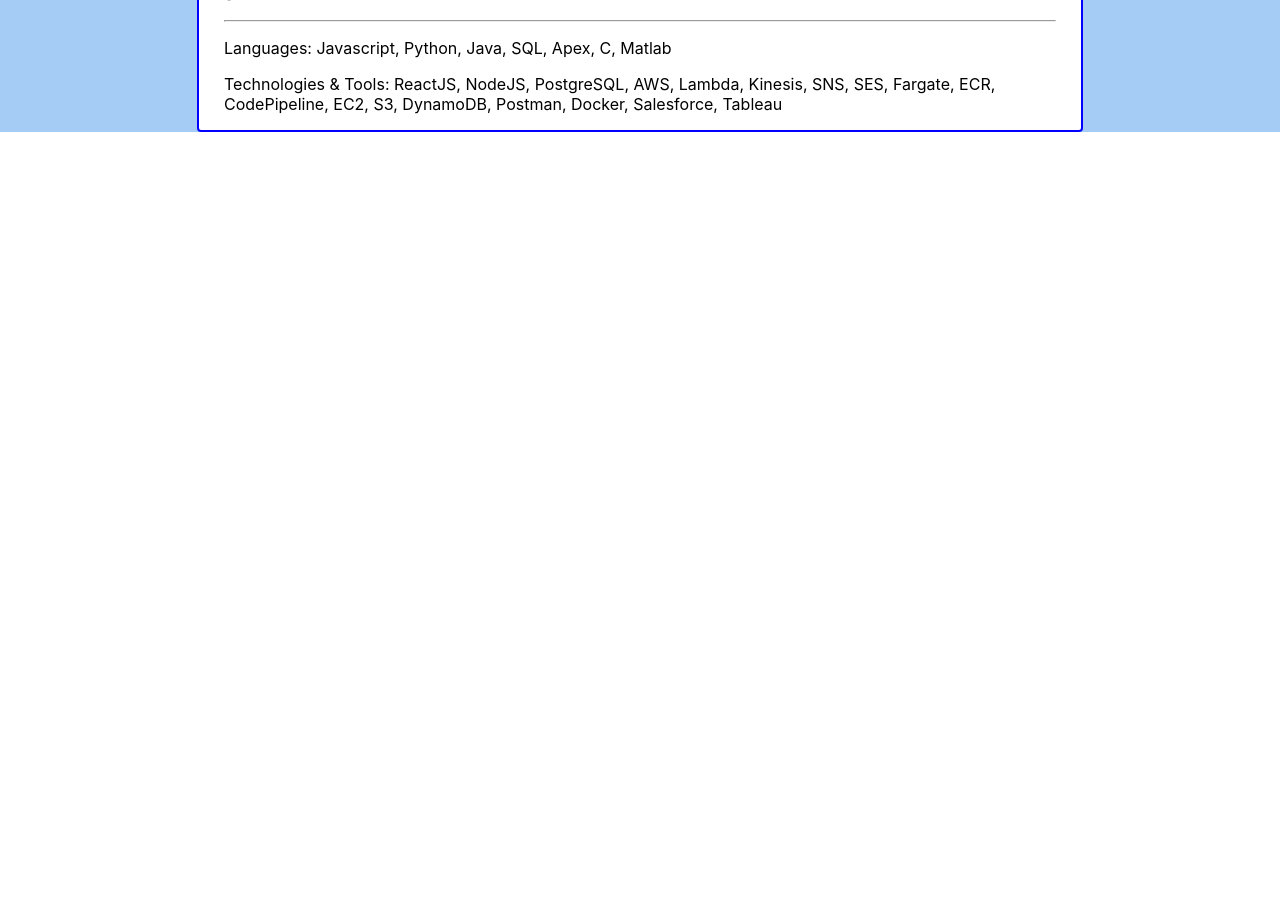
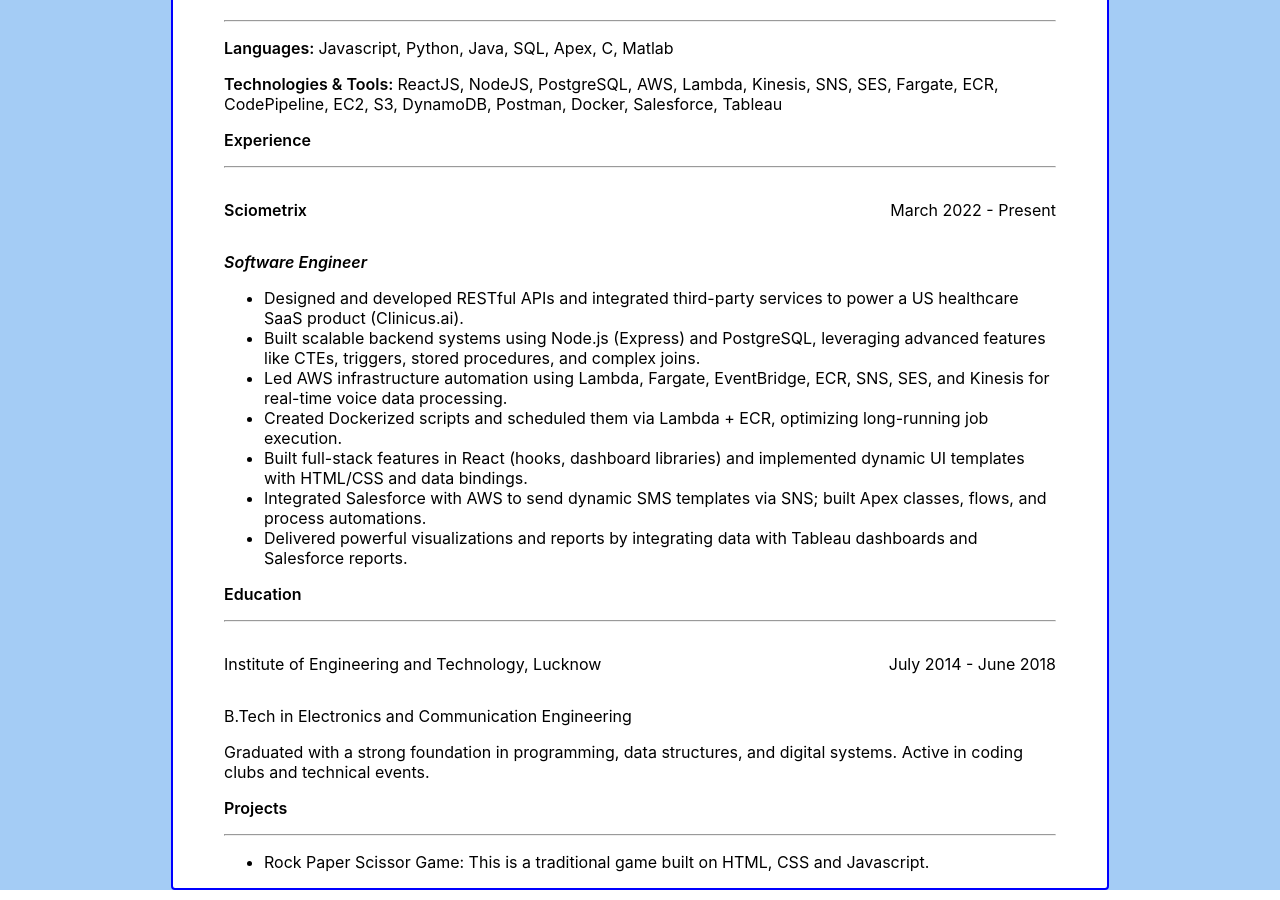
Before and after one commit to ankursonideveloper/resume, a React (Create React App) app in the folder resume/: page / in a window 1280 px wide. Shown: the part 180-1080 px from the top of the page. Before the commit the page ends 800 px from the top, so only its background shows below. Built offline with nearby package versions, Linux system fonts and the light colour scheme.

Commit message:
completed structure

```diff
--- a/resume/src/App.css
+++ b/resume/src/App.css
@@ -1,7 +1,7 @@
-.App{
+.App {
   background-color: #a4ccf5;
 }
-.font-color{
+.font-color {
   color: #7777f2;
 }
 .Resume {
@@ -11,22 +11,22 @@
   box-shadow: 2px;
   width: 65%;
   margin: 10px auto;
-  padding-left: 25px;
-  padding-right: 25px;
+  padding-left: 4vw;
+  padding-right: 4vw;
   background-color: white;
 }
-.Title{
+.Title {
   font-size: 30px;
   font-weight: 500;
   text-align: center;
 }
-.Data{
+.Data {
   display: flex;
   flex-direction: row;
   align-items: center;
   gap: 3px;
 }
-.Header1{
+.Header1 {
   display: flex;
   flex-wrap: wrap;
   flex-direction: row;
@@ -34,7 +34,7 @@
   gap: 3px;
   justify-content: center;
 }
-.Header2{
+.Header2 {
   display: flex;
   flex-direction: row;
   flex-wrap: wrap;
@@ -42,10 +42,22 @@
   gap: 3px;
   justify-content: center;
 }
-.icon{
+.icon {
   margin-bottom: -5px;
 }
-.divider{
+.divider {
   font-weight: 600;
   font-size: larger;
 }
+.apart {
+  display: flex;
+  flex-direction: row;
+  align-items: flex-end;
+  justify-content: space-between;
+}
+.font-bold {
+  font-weight: 600;
+}
+.font-italic {
+  font-style: italic;
+}
--- /dev/null
+++ b/resume/src/Components/Education.js
@@ -0,0 +1,20 @@
+import React from "react";
+
+const Education = (props) => {
+  return (
+    <div>
+      <div className="apart">
+        <p>{props.college}</p>
+        <p>{props.duration}</p>
+      </div>
+      <div>
+        <p>{props.degree}</p>
+      </div>
+      <div>
+        <p>{props.description}</p>
+      </div>
+    </div>
+  );
+};
+
+export default Education;
--- /dev/null
+++ b/resume/src/Components/Experience.js
@@ -0,0 +1,24 @@
+import React from "react";
+
+const Experience = (props) => {
+  return (
+    <div>
+      <div className="apart">
+        <p className="font-bold">{props.company}</p>
+        <p>{props.duration}</p>
+      </div>
+      <div>
+        <p className="font-bold font-italic">{props.designation}</p>
+      </div>
+      <div>
+        <ul>
+          {props.points.map((point) => {
+            return <li>{point}</li>;
+          })}
+        </ul>
+      </div>
+    </div>
+  );
+};
+
+export default Experience;
--- /dev/null
+++ b/resume/src/Components/Project.js
@@ -0,0 +1,18 @@
+import React from "react";
+
+const Project = (props) => {
+  return (
+    <div>
+      <div>
+        <ul>
+          <li>
+            <span>{props.projectName}: </span>
+            <span>{props.description}</span>
+          </li>
+        </ul>
+      </div>
+    </div>
+  );
+};
+
+export default Project;
--- a/resume/src/Components/Resume.js
+++ b/resume/src/Components/Resume.js
@@ -1,29 +1,66 @@
-import React from 'react';
+import React from "react";
 import { MdEmail } from "react-icons/md";
 import { IoMdPhonePortrait } from "react-icons/io";
 import { FaGithub } from "react-icons/fa";
 import { FaLinkedin } from "react-icons/fa";
-import Title from './Title';
-import Header1 from './Header1';
-import Header2 from './Header2';
-import Divider from './Divider';
-import Data from './Data';
-import { Information } from '../Information/Information';
-import Header from './Header';
-import Section from './Section';
-import Skills from './Skills';
+import Title from "./Title";
+import Header1 from "./Header1";
+import Header2 from "./Header2";
+import Divider from "./Divider";
+import Data from "./Data";
+import { Information } from "../Information/Information";
+import Header from "./Header";
+import Section from "./Section";
+import Skills from "./Skills";
+import Experience from "./Experience";
+import Education from "./Education";
+import Project from "./Project";
 
 const Resume = () => {
   return (
-    <div className='Resume'>
+    <div className="Resume">
       <Header>
-        <Title titleName = "Ankur Soni"/>
-        <Header1/>
-        <Header2/>
+        <Title titleName="Ankur Soni" />
+        <Header1 />
+        <Header2 />
       </Header>
-      <Section name="Skills">{<Skills/>}</Section>
+      <Section name="Skills">{<Skills />}</Section>
+      <Section name="Experience">
+        {Information.experience.map((experience) => {
+          return (
+            <Experience
+              company={experience.companyName}
+              designation={experience.designation}
+              duration={experience.duration}
+              points={experience.description}
+            />
+          );
+        })}
+      </Section>
+      <Section name="Education">
+        {Information.education.map((education) => {
+          return (
+            <Education
+              college={education.college}
+              duration={education.duration}
+              degree={education.degree}
+              description={education.description}
+            />
+          );
+        })}
+      </Section>
+      <Section name="Projects">
+        {Information.projects.map((project) => {
+          return (
+            <Project
+              projectName={project.projectName}
+              description={project.description}
+            />
+          );
+        })}
+      </Section>
     </div>
-  )
-}
+  );
+};
 
-export default Resume
+export default Resume;
--- a/resume/src/Components/Section.js
+++ b/resume/src/Components/Section.js
@@ -1,14 +1,14 @@
-import React from 'react';
-import Divider from './Divider';
+import React from "react";
+import Divider from "./Divider";
 
 const Section = (props) => {
   return (
     <div>
-      <p>{props.name}</p>
-      <Divider/>
+      <p className="font-bold">{props.name}</p>
+      <Divider />
       <p>{props.children}</p>
     </div>
-  )
-}
+  );
+};
 
-export default Section
+export default Section;
--- a/resume/src/Components/Skills.js
+++ b/resume/src/Components/Skills.js
@@ -1,13 +1,19 @@
-import React from 'react';
-import { Information } from '../Information/Information';
+import React from "react";
+import { Information } from "../Information/Information";
 
 const Skills = () => {
   return (
     <div>
-      <p><span>Languages: </span><span>{Information.skills.language}</span></p>
-      <p><span>Technologies & Tools: </span><span>{Information.skills.technologiesAndTools}</span></p>
+      <p>
+        <span className="font-bold">Languages: </span>
+        <span>{Information.skills.language}</span>
+      </p>
+      <p>
+        <span className="font-bold">Technologies & Tools: </span>
+        <span>{Information.skills.technologiesAndTools}</span>
+      </p>
     </div>
-  )
-}
+  );
+};
 
-export default Skills
+export default Skills;
--- a/resume/src/Information/Information.js
+++ b/resume/src/Information/Information.js
@@ -3,9 +3,52 @@
 import { FaGithub } from "react-icons/fa";
 import { FaLinkedin } from "react-icons/fa";
 
-export const Information = {email: {emailId: "ankursoni2974@gmail.com", emailIcon: <MdEmail/>},
-  phone: {phoneNumber: "+919305463385", phoneIcon: <IoMdPhonePortrait/>},
-  gitHub: {link: "https://github.com/ankursonideveloper", gitHubIcon: <FaGithub/>},
-  linkedIn: {link: "https://www.linkedin.com/in/ankursoni2974", linkedInIcon: <FaLinkedin/>},
-  skills: {language: "Javascript, Python, Java, SQL, Apex, C, Matlab", technologiesAndTools: "ReactJS, NodeJS, PostgreSQL, AWS, Lambda, Kinesis, SNS, SES, Fargate, ECR, CodePipeline,  EC2, S3, DynamoDB, Postman, Docker, Salesforce, Tableau"}
+export const Information = {
+  email: { emailId: "ankursoni2974@gmail.com", emailIcon: <MdEmail /> },
+  phone: { phoneNumber: "+919305463385", phoneIcon: <IoMdPhonePortrait /> },
+  gitHub: {
+    link: "https://github.com/ankursonideveloper",
+    gitHubIcon: <FaGithub />,
+  },
+  linkedIn: {
+    link: "https://www.linkedin.com/in/ankursoni2974",
+    linkedInIcon: <FaLinkedin />,
+  },
+  skills: {
+    language: "Javascript, Python, Java, SQL, Apex, C, Matlab",
+    technologiesAndTools:
+      "ReactJS, NodeJS, PostgreSQL, AWS, Lambda, Kinesis, SNS, SES, Fargate, ECR, CodePipeline,  EC2, S3, DynamoDB, Postman, Docker, Salesforce, Tableau",
+  },
+  experience: [
+    {
+      companyName: "Sciometrix",
+      designation: "Software Engineer",
+      duration: "March 2022 - Present",
+      description: [
+        "Designed and developed RESTful APIs and integrated third-party services to power a US healthcare SaaS product (Clinicus.ai).",
+        "Built scalable backend systems using Node.js (Express) and PostgreSQL, leveraging advanced features like CTEs, triggers, stored procedures, and complex joins.",
+        "Led AWS infrastructure automation using Lambda, Fargate, EventBridge, ECR, SNS, SES, and Kinesis for real-time voice data processing.",
+        "Created Dockerized scripts and scheduled them via Lambda + ECR, optimizing long-running job execution.",
+        "Built full-stack features in React (hooks, dashboard libraries) and implemented dynamic UI templates with HTML/CSS and data bindings.",
+        "Integrated Salesforce with AWS to send dynamic SMS templates via SNS; built Apex classes, flows, and process automations.",
+        "Delivered powerful visualizations and reports by integrating data with Tableau dashboards and Salesforce reports.",
+      ],
+    },
+  ],
+  education: [
+    {
+      college: "Institute of Engineering and Technology, Lucknow",
+      duration: "July 2014 - June 2018",
+      degree: "B.Tech in Electronics and Communication Engineering",
+      description:
+        "Graduated with a strong foundation in programming, data structures, and digital systems. Active in coding clubs and technical events.",
+    },
+  ],
+  projects: [
+    {
+      projectName: "Rock Paper Scissor Game",
+      description:
+        "This is a traditional game built on HTML, CSS and Javascript.",
+    },
+  ],
 };
```
